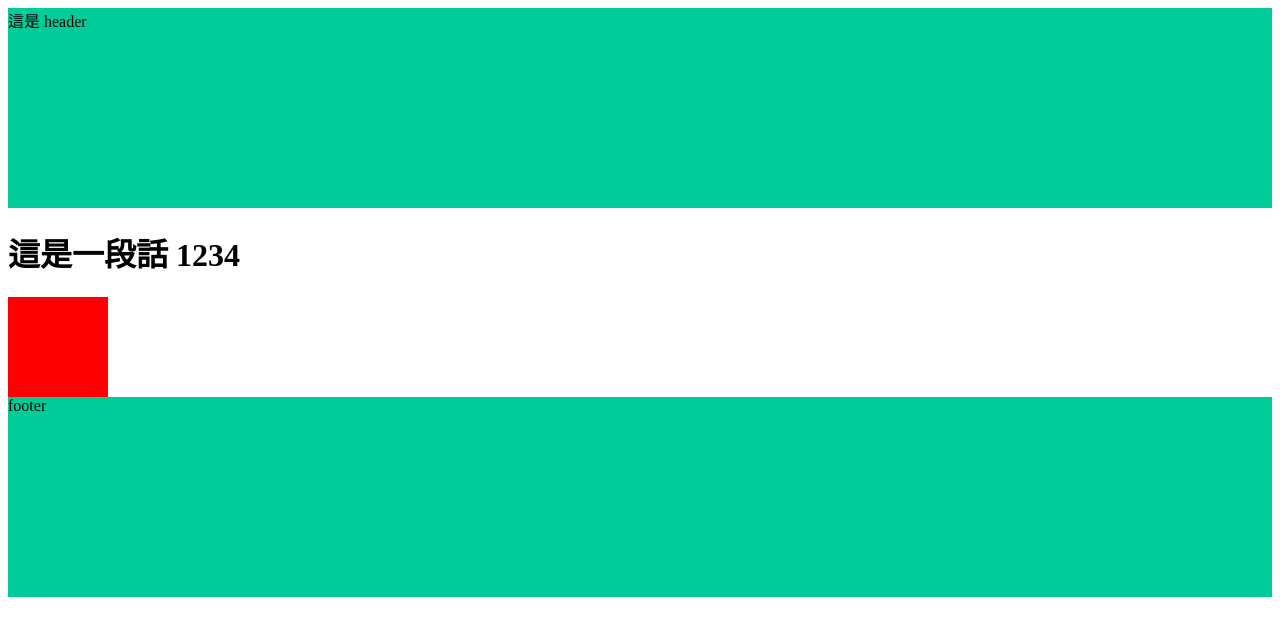
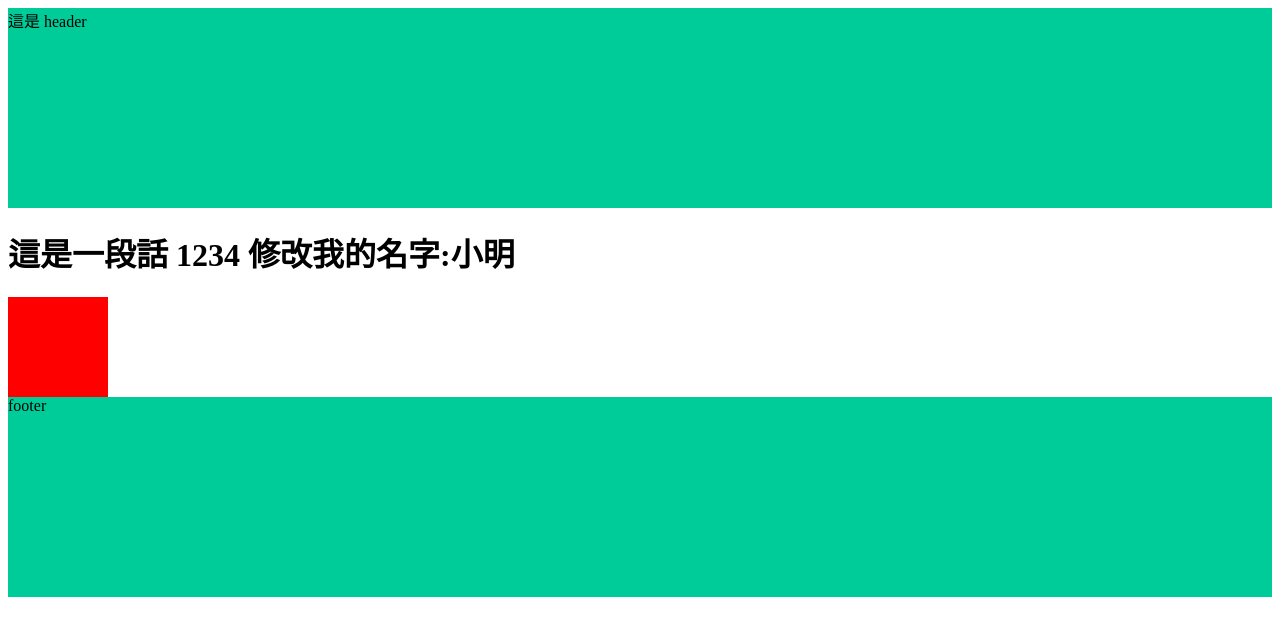
Before and after one commit to lily-oa/testGulp, a plain HTML site: page index.html in a window 1280 px wide. Drawn offline with Linux system fonts and the light colour scheme.

Commit message:
Update 2021-07-10T13:06:04.073Z

```diff
--- a/index.html
+++ b/index.html
@@ -16,7 +16,7 @@
 
 
 <h1>
-  這是一段話 1234
+  這是一段話 1234 修改我的名字:小明
 </h1>
 
 <div class="box"></div>
```
